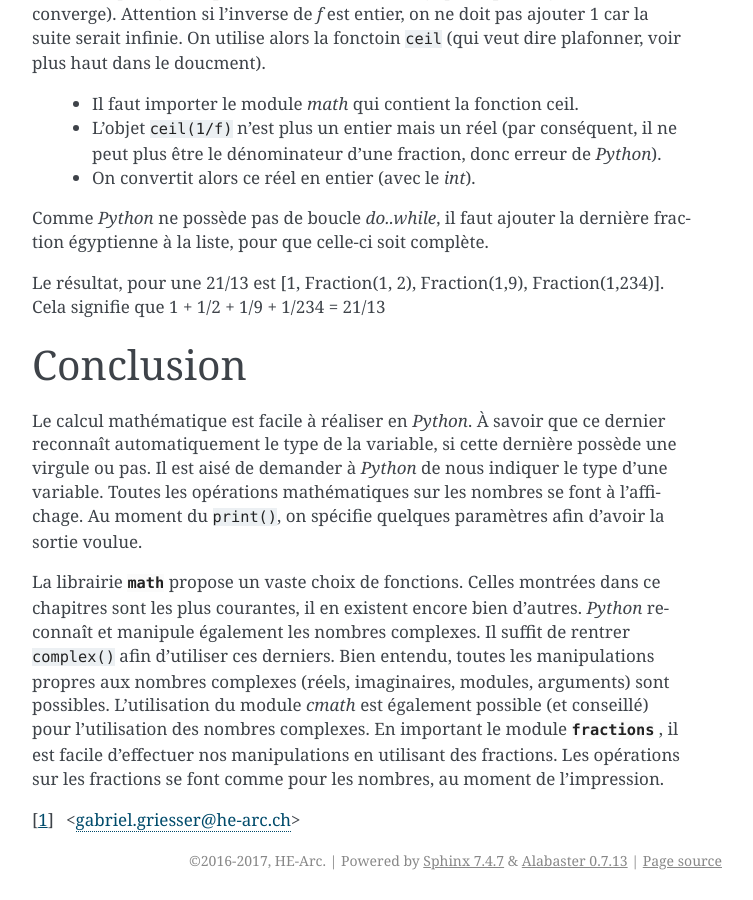
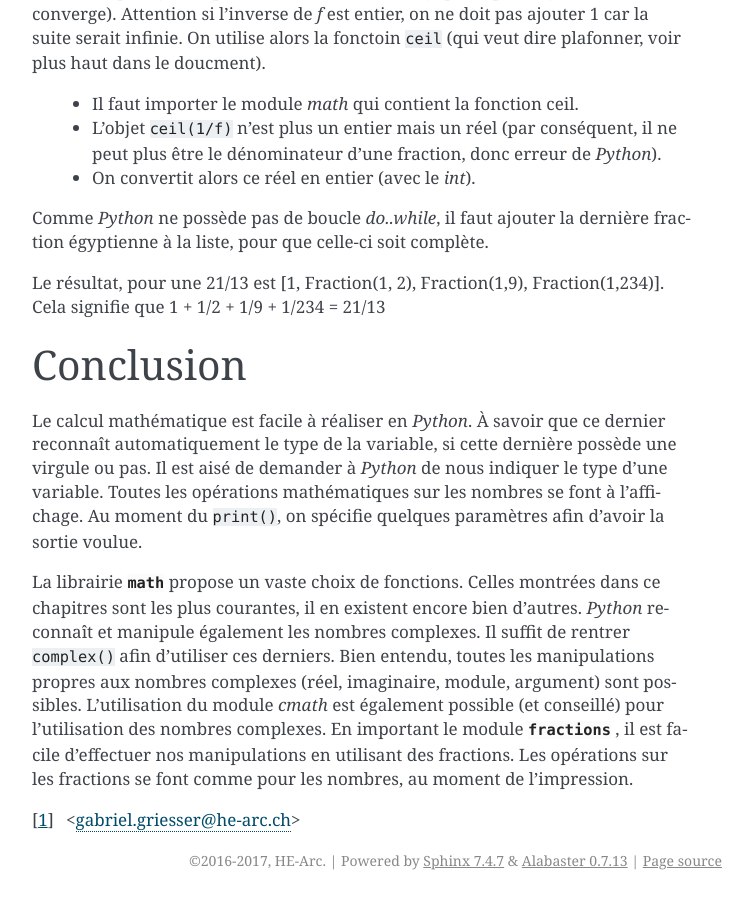
Before and after one commit to HE-Arc/livre-python, a Sphinx documentation site: the page built from source/math/index.rst, in a window 1280 px wide and 900 px high, scrolled down 8780 px. Shown: the whole window, without its empty margins (388-1141 px from the left). Built offline with Sphinx 7.4.7, drawn with Linux system fonts in a browser that asks for light colours.

Commit message:
Update index.rst

```diff
--- a/source/math/index.rst
+++ b/source/math/index.rst
@@ -425,7 +425,7 @@ La librairie :py:mod:`math` propose un vaste choix de fonctions. Celles montrée
 il en existent encore bien d'autres.
 *Python* reconnaît et manipule également les nombres complexes. Il suffit de rentrer ``complex()`` afin
 d'utiliser ces derniers. Bien entendu, toutes les manipulations propres aux nombres complexes
-(réels, imaginaires, modules, arguments) sont possibles.
+(réel, imaginaire, module, argument) sont possibles.
 L'utilisation du module *cmath* est également possible (et conseillé) pour l'utilisation des nombres complexes.
 En important le module :py:mod:`fractions` , il est facile d'effectuer nos manipulations en utilisant des
 fractions. Les opérations sur les fractions se font comme pour les nombres, au moment de l'impression.
```
